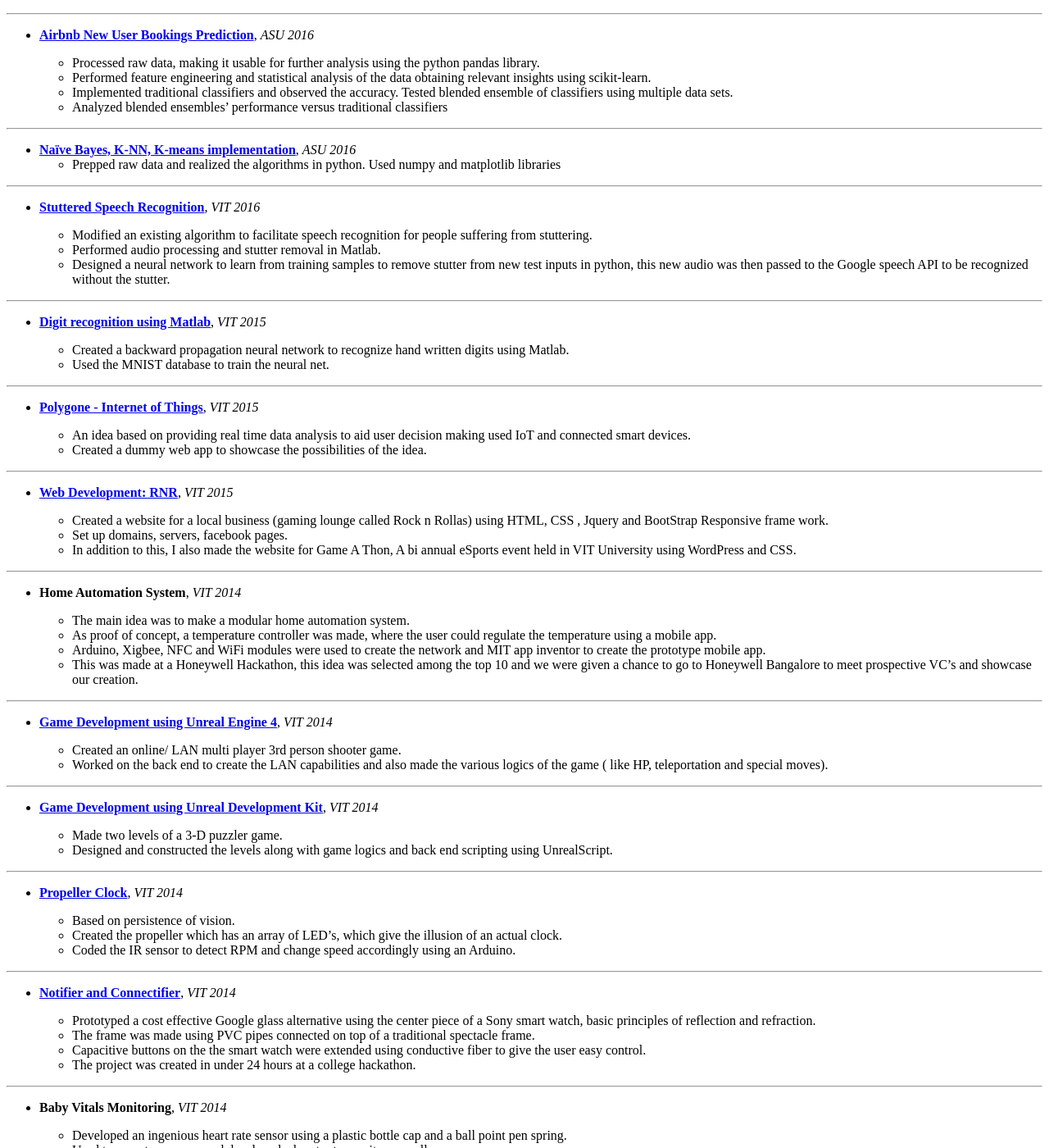
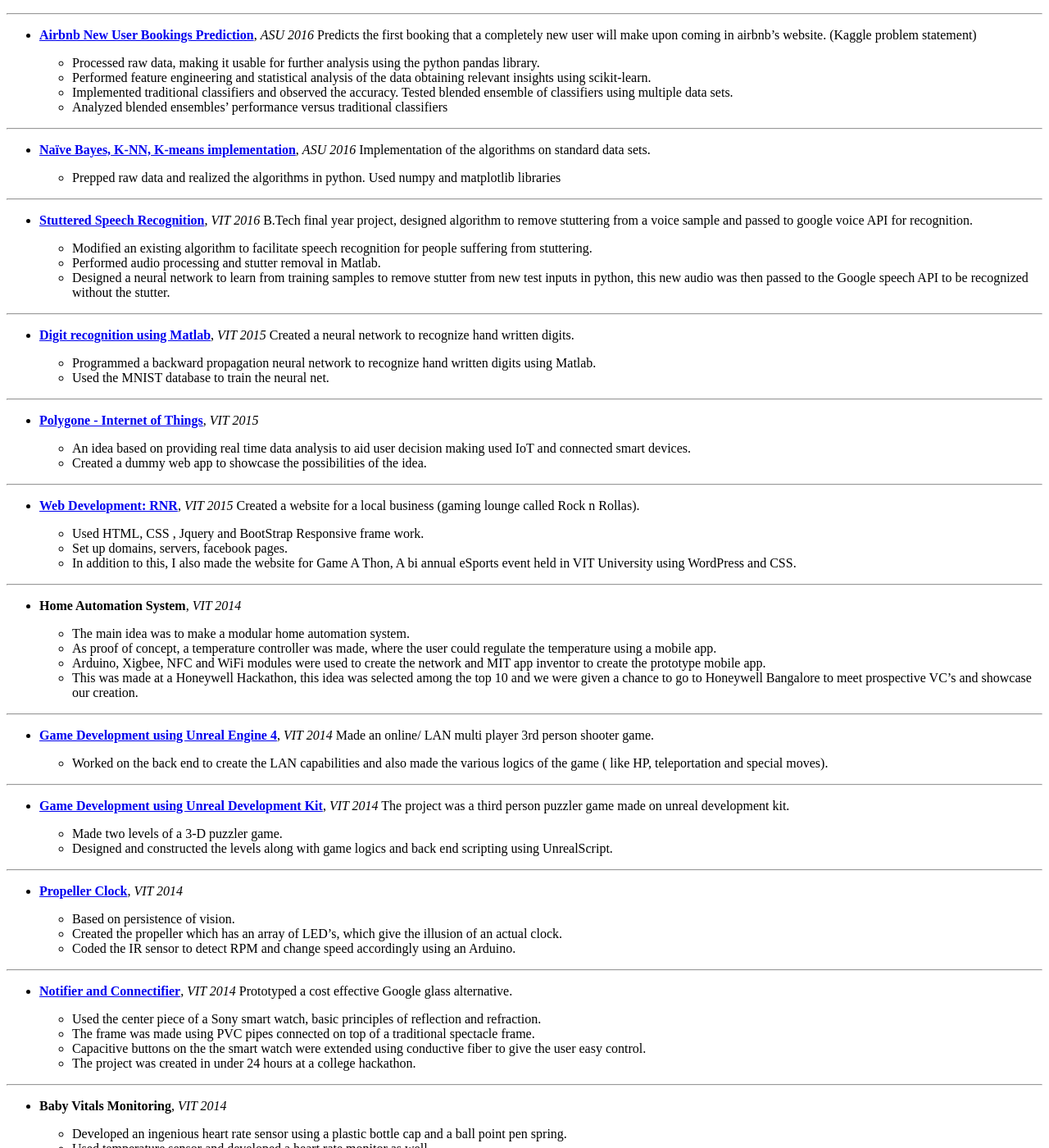
Before and after one commit to khannasarthak/khannasarthak.github.io, a Jekyll site: the page built from projects.md, in a window 1280 px wide and 1400 px high, scrolled down 434 px. Shown: the whole window at 82% size. Built offline with Jekyll 4.4.1, drawn with Linux system fonts in a browser that asks for light colours; nearby versions of some CDN libraries; some of the changed text lies outside the part shown.

```diff
--- a/projects.md
+++ b/projects.md
@@ -7,6 +7,7 @@
 
 ---
 * [**Theater Management system**](https://github.com/khannasarthak/DMProject){:target="_blank"}, *ASU 2017*
+A project with the functionality of managing a multiplex with multiple screens.
 
    * Built the web application from scratch using python flask and MySQL.
    * The database had a relational model with queries handling tasks like insertions, updates, deletions. Triggers and indexes were also used.
@@ -14,6 +15,7 @@
 
 ---
 * [**Airbnb New User Bookings Prediction**](https://github.com/khannasarthak/Airbnb-sml){:target="_blank"}, *ASU 2016*
+Predicts the first booking that a completely new user will make upon coming in airbnb's website. (Kaggle problem statement)
 
    * Processed raw data, making it usable for further analysis using the python pandas library.
    * Performed feature engineering and statistical analysis of the data obtaining relevant insights using scikit-learn.
@@ -22,10 +24,13 @@
 
 ---
 * [**Naïve Bayes, K-NN, K-means implementation**](https://github.com/khannasarthak/ML){:target="_blank"}, *ASU 2016*
+Implementation of the algorithms on standard data sets.
+
    * Prepped raw data and realized the algorithms in python. Used numpy and matplotlib libraries
 
 ---
 * [**Stuttered Speech Recognition**](https://github.com/khannasarthak/Stuttered-Speech-recognition){:target="_blank"}, *VIT 2016*
+B.Tech final year project, designed algorithm to remove stuttering from a voice sample and passed to google voice API for recognition.
 
    * Modified an existing algorithm to facilitate speech recognition for people suffering from stuttering.
    * Performed audio processing and stutter removal in Matlab.
@@ -33,8 +38,9 @@
 
 ---
 * [**Digit recognition using Matlab**](https://github.com/khannasarthak/Digit-Recognition-using-Neural-Networks){:target="_blank"}, *VIT 2015*
+Created a neural network to recognize hand written digits.
 
-   * Created a backward propagation neural network to recognize hand written digits using Matlab.
+   * Programmed a backward propagation neural network to recognize hand written digits using Matlab.
    * Used the MNIST database to train the neural net.
 
 ---
@@ -43,10 +49,11 @@
    * An idea based on providing real time data analysis to aid user decision making used IoT and connected smart devices.
    * Created a dummy web app to showcase the possibilities of the idea.
 
----
+ ---
 * [**Web Development: RNR**](https://github.com/khannasarthak/RNRwebsite){:target="_blank"}, *VIT 2015*
+Created a website for a local business (gaming lounge called Rock n Rollas).
 
-   * Created a website for a local business (gaming lounge called Rock n Rollas) using HTML, CSS , Jquery and BootStrap Responsive frame work.
+   * Used HTML, CSS , Jquery and BootStrap Responsive frame work.
    * Set up domains, servers, facebook pages.
    * In addition to this, I also made the website for Game A Thon, A bi annual eSports event held in VIT University using WordPress and CSS.
 
@@ -60,12 +67,13 @@
 
 ---
 * [**Game Development using Unreal Engine 4**](https://www.youtube.com/watch?v=yN54R70IJyU){:target="_blank"}, *VIT 2014*
+Made an online/ LAN multi player 3rd person shooter game.
 
-   * Created an online/ LAN multi player 3rd person shooter game.
    * Worked on the back end to create the LAN capabilities and also made the various logics of the game ( like HP, teleportation and special moves).
 
 ---
 * [**Game Development using Unreal Development Kit**](https://www.youtube.com/watch?v=fN8PgJOeTRU){:target="_blank"}, *VIT 2014*
+The project was a third person puzzler game made on unreal development kit.
 
    * Made two levels of a 3-D puzzler game.
    * Designed and constructed the levels along with game logics and back end scripting using UnrealScript.
@@ -79,8 +87,9 @@
 
 ---
 * [**Notifier and Connectifier**](https://github.com/khannasarthak/Notifier-N-Connectifier){:target="_blank"}, *VIT 2014*
+Prototyped a cost effective Google glass alternative.
 
-   * Prototyped a cost effective Google glass alternative using the center piece of a Sony smart watch, basic principles of reflection and refraction.
+   * Used the center piece of a Sony smart watch, basic principles of reflection and refraction.
    * The frame was made using PVC pipes connected on top of a traditional spectacle frame.
    * Capacitive buttons on the the smart watch were extended using conductive fiber to give the user easy control.
    * The project was created in under 24 hours at a college hackathon.
```
